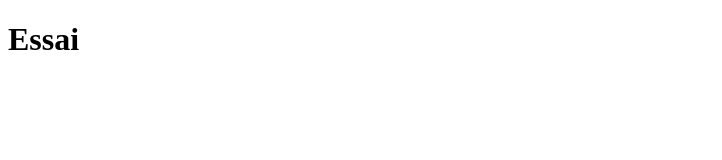
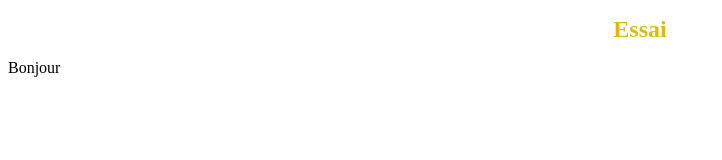
Before and after one commit to BertrandHounhakou/MonProjet, a plain HTML site: page index.html in a window 1280 px wide. Shown: the whole page, without its empty margins (0-722 px from the left). Drawn offline with Linux system fonts and the light colour scheme.

Commit message:
Modifications faites par DenisGhg

```diff
--- a/index.html
+++ b/index.html
@@ -4,9 +4,11 @@
     <meta charset="UTF-8">
     <meta name="viewport" content="width=device-width, initial-scale=1.0">
     <title>Document</title>
+    <link rel="stylesheet" href="styles.css">
 </head>
 <body>
     <h1>Essai</h1>
+    <p>Bonjour</p>
 
 </body>
 </html>
--- a/styles.css
+++ b/styles.css
@@ -1,3 +1,6 @@
 h1{
-    color: aliceblue;
+    color: rgb(224, 185, 12);
+    font-size: 1.5em;
+    text-align: center;
+
 }
```
